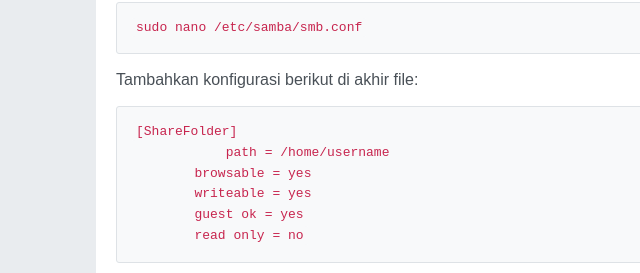
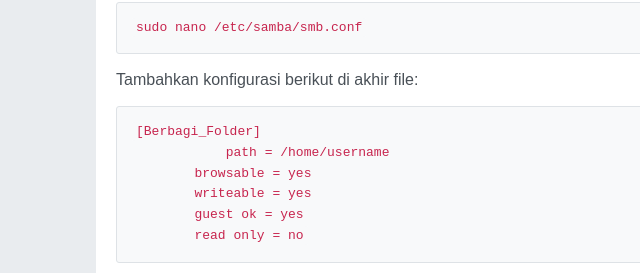
Before and after one commit to LEXXCCY/Lexxcy-, a plain HTML site: page Debian/7.html in a window 1280 px wide. Shown: the part 1278-1551 px from the top of the page, 0-640 px from the left. Drawn offline with Linux system fonts and the light colour scheme.

Commit message:
Update 7.html

```diff
--- a/Debian/7.html
+++ b/Debian/7.html
@@ -141,7 +141,7 @@ saja.</p>
             <p>Edit file konfigurasi Samba:</p>
             <pre><code>sudo nano /etc/samba/smb.conf</code></pre>
             <p>Tambahkan konfigurasi berikut di akhir file:</p>
-            <pre><code>[ShareFolder]
+            <pre><code>[Berbagi_Folder]
             path = /home/username
         browsable = yes
         writeable = yes
```
